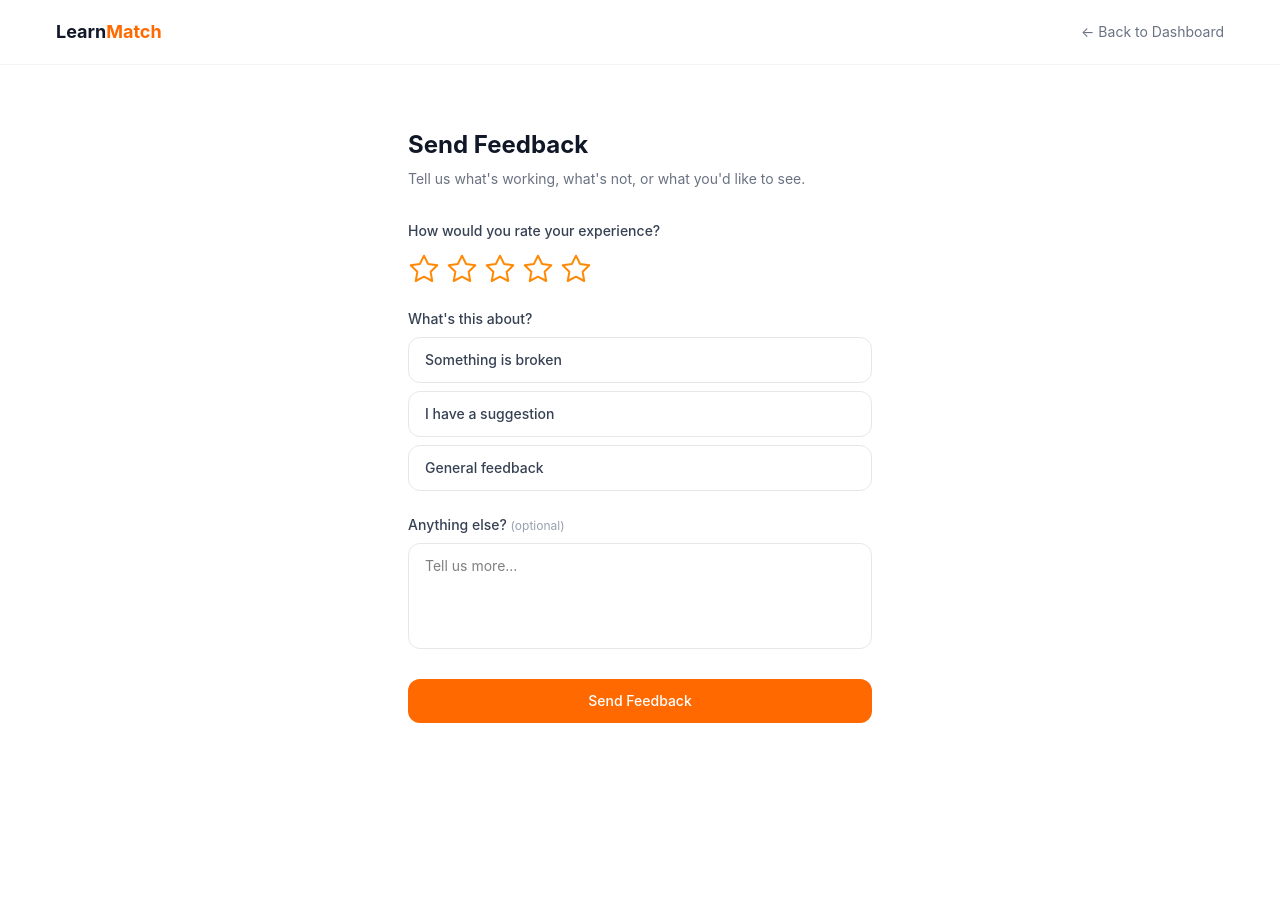
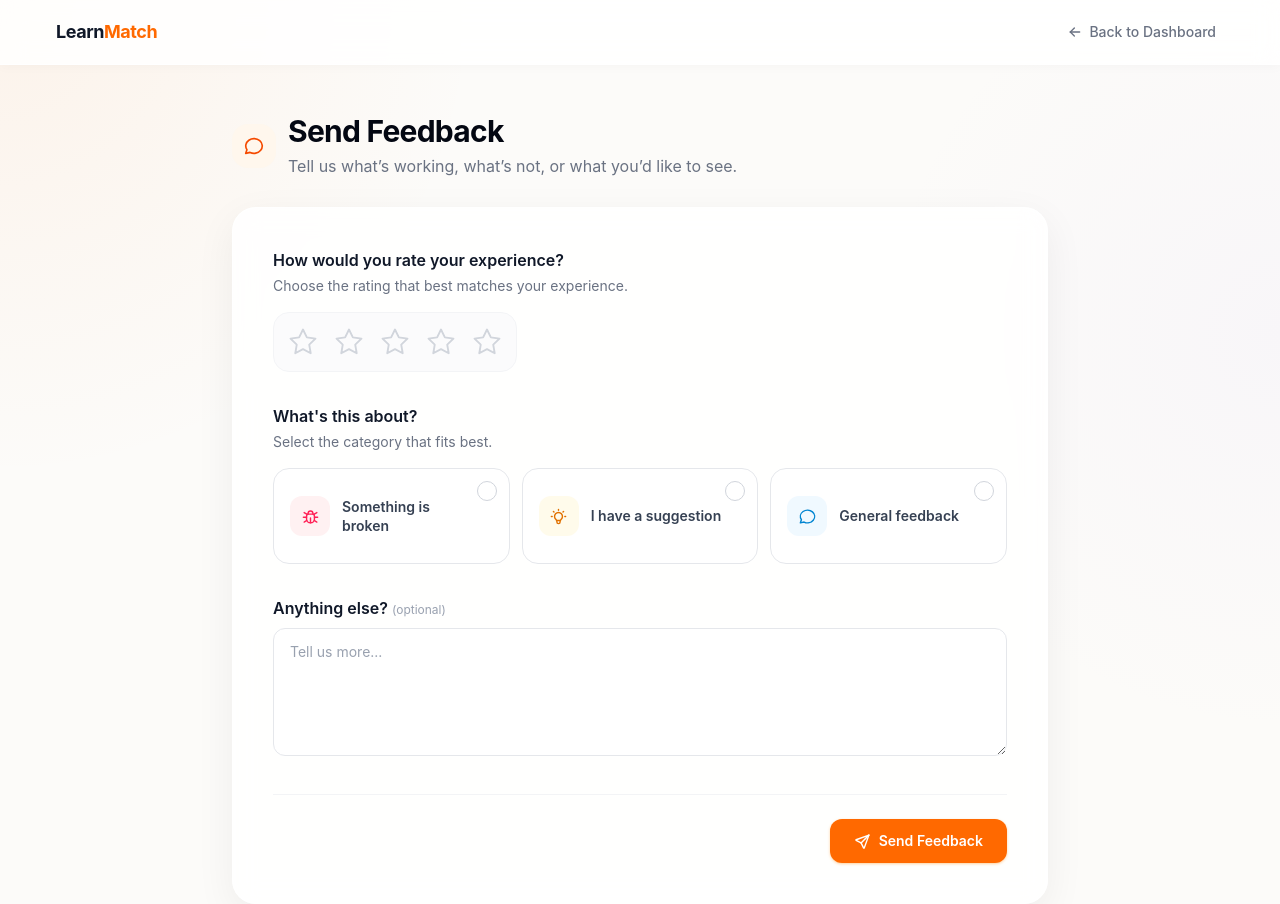
Before and after one commit to Shan-IT12/learnmatch, a React (Vite) app in the folder client/: page /feedback in a window 1280 px wide. Shown: the top 904 px of the page. Before the commit the page ends 800 px from the top, so only its background shows below. Built offline with nearby package versions, Linux system fonts and the light colour scheme; no server answers.

Commit message:
Improve feedback page design

```diff
--- a/client/src/pages/Feedback.jsx
+++ b/client/src/pages/Feedback.jsx
@@ -1,12 +1,25 @@
 import { useState } from 'react'
 import { useNavigate } from 'react-router-dom'
-import { IconStar, IconStarFilled } from '@tabler/icons-react'
+import {
+  IconAlertTriangle,
+  IconArrowLeft,
+  IconBug,
+  IconBulb,
+  IconCheck,
+  IconCircleCheck,
+  IconMessageCircle,
+  IconSend,
+  IconStar,
+  IconStarFilled,
+} from '@tabler/icons-react'
 
 const categories = [
-  { value: 'Bug Report', label: 'Something is broken' },
-  { value: 'Suggestion', label: 'I have a suggestion' },
-  { value: 'General Feedback', label: 'General feedback' },
+  { value: 'Bug Report', label: 'Something is broken', icon: IconBug, iconClass: 'bg-rose-50 text-rose-500' },
+  { value: 'Suggestion', label: 'I have a suggestion', icon: IconBulb, iconClass: 'bg-amber-50 text-amber-600' },
+  { value: 'General Feedback', label: 'General feedback', icon: IconMessageCircle, iconClass: 'bg-sky-50 text-sky-600' },
 ]
+
+const ratingLabels = ['', 'Poor', 'Fair', 'Good', 'Very Good', 'Excellent']
 
 function Feedback() {
   const navigate = useNavigate()
@@ -61,133 +74,153 @@ function Feedback() {
 
   if (submitted) {
     return (
-      <div className="min-h-screen bg-white">
-        <nav className="bg-white border-b border-gray-100 px-5 sm:px-8 lg:px-14 py-[18px] flex justify-between items-center gap-3">
+      <div className="relative min-h-screen overflow-hidden bg-[#fcfbf9] text-gray-900">
+        <div className="pointer-events-none absolute inset-0 bg-[radial-gradient(circle_at_top_left,rgba(251,146,60,0.08),transparent_30%),radial-gradient(circle_at_100%_35%,rgba(196,181,253,0.07),transparent_28%)]" />
+        <nav className="relative z-10 flex items-center justify-between gap-3 border-b border-white/80 bg-white/85 px-4 py-4 shadow-[0_1px_12px_rgba(15,23,42,0.03)] backdrop-blur-md sm:px-8 lg:px-14">
           <button
             onClick={() => navigate('/dashboard')}
-            className="text-lg font-bold text-gray-900 hover:opacity-80 transition"
+            className="text-lg font-bold tracking-tight text-gray-900 transition hover:opacity-75"
           >
             Learn<span className="text-orange-500">Match</span>
           </button>
+          <button onClick={() => navigate('/dashboard')} className="inline-flex items-center gap-1.5 rounded-lg px-2 py-1.5 text-xs font-medium text-gray-500 transition hover:bg-gray-50 hover:text-gray-900 sm:text-sm">
+            <IconArrowLeft size={16} stroke={2} /> Back to Dashboard
+          </button>
         </nav>
-        <div className="max-w-md mx-auto px-5 sm:px-6 py-16 sm:py-24 text-center">
-          <div className="w-16 h-16 rounded-full bg-green-50 flex items-center justify-center mb-6 mx-auto">
-            <svg className="w-8 h-8 text-green-600" fill="none" stroke="currentColor" viewBox="0 0 24 24">
-              <path strokeLinecap="round" strokeLinejoin="round" strokeWidth={2} d="M5 13l4 4L19 7" />
-            </svg>
-          </div>
-          <h1 className="text-2xl font-bold text-gray-900 mb-2">Thanks for your feedback!</h1>
-          <p className="text-sm text-gray-500 mb-8">It genuinely helps us improve LearnMatch.</p>
-          <button
-            onClick={() => navigate('/dashboard')}
-            className="bg-orange-500 text-white px-6 py-3 rounded-xl font-medium hover:bg-orange-600 transition text-sm"
-          >
-            Back to Dashboard
+        <main className="relative z-0 mx-auto flex max-w-3xl items-center px-4 py-12 sm:px-8 sm:py-20">
+          <section className="w-full rounded-3xl border border-white/80 bg-white/85 px-5 py-10 text-center shadow-[0_12px_40px_rgba(15,23,42,0.06)] backdrop-blur-md sm:px-10 sm:py-14">
+            <div className="mx-auto flex h-16 w-16 items-center justify-center rounded-2xl bg-emerald-50 text-emerald-600"><IconCircleCheck size={34} stroke={1.8} /></div>
+            <h1 className="mt-6 text-2xl font-bold tracking-tight text-gray-950">Thanks for your feedback!</h1>
+            <p className="mt-2 text-sm text-gray-500">It genuinely helps us improve LearnMatch.</p>
+            <button onClick={() => navigate('/dashboard')} className="mt-8 inline-flex items-center justify-center gap-2 rounded-xl bg-orange-500 px-6 py-3 text-sm font-semibold text-white shadow-sm shadow-orange-200 transition hover:-translate-y-0.5 hover:bg-orange-600 focus:outline-none focus:ring-4 focus:ring-orange-100">
+              <IconArrowLeft size={16} stroke={2} /> Back to Dashboard
             </button>
-        </div>
+          </section>
+        </main>
       </div>
     )
   }
 
   return (
-    <div className="min-h-screen bg-white">
-      <nav className="bg-white border-b border-gray-100 px-5 sm:px-8 lg:px-14 py-[18px] flex justify-between items-center gap-3">
+    <div className="relative min-h-screen overflow-hidden bg-[#fcfbf9] text-gray-900">
+      <div className="pointer-events-none absolute inset-0 bg-[radial-gradient(circle_at_top_left,rgba(251,146,60,0.08),transparent_30%),radial-gradient(circle_at_100%_35%,rgba(196,181,253,0.07),transparent_28%)]" />
+      <nav className="relative z-10 flex items-center justify-between gap-3 border-b border-white/80 bg-white/85 px-4 py-4 shadow-[0_1px_12px_rgba(15,23,42,0.03)] backdrop-blur-md sm:px-8 lg:px-14">
         <button
           onClick={() => navigate('/dashboard')}
-          className="text-lg font-bold text-gray-900 hover:opacity-80 transition"
+          className="text-lg font-bold tracking-tight text-gray-900 transition hover:opacity-75"
         >
           Learn<span className="text-orange-500">Match</span>
         </button>
         <button
           onClick={() => navigate('/dashboard')}
-          className="text-sm text-gray-500 hover:text-gray-900 transition"
+          className="inline-flex items-center gap-1.5 rounded-lg px-2 py-1.5 text-xs font-medium text-gray-500 transition hover:bg-gray-50 hover:text-gray-900 sm:text-sm"
         >
-          ← Back to Dashboard
+          <IconArrowLeft size={16} stroke={2} /> Back to Dashboard
         </button>
       </nav>
 
-      <div className="max-w-lg mx-auto px-5 sm:px-6 py-10 sm:py-16">
-        <h1 className="text-2xl font-bold text-gray-900 mb-2">Send Feedback</h1>
-        <p className="text-sm text-gray-500 mb-8">
-          Tell us what's working, what's not, or what you'd like to see.
-        </p>
+      <main className="relative z-0 mx-auto max-w-4xl px-4 py-7 sm:px-8 sm:py-10 lg:px-10 lg:py-12">
+        <header className="mb-7">
+          <div className="flex items-center gap-3">
+            <span className="flex h-11 w-11 shrink-0 items-center justify-center rounded-2xl bg-orange-50 text-orange-600"><IconMessageCircle size={22} stroke={1.8} /></span>
+            <div>
+              <h1 className="text-2xl font-bold tracking-tight text-gray-950 sm:text-3xl">Send Feedback</h1>
+              <p className="mt-1 text-sm leading-relaxed text-gray-500 sm:text-base">Tell us what’s working, what’s not, or what you’d like to see.</p>
+            </div>
+          </div>
+        </header>
 
         {error && (
-          <div className="bg-red-50 text-red-600 px-4 py-3 rounded-xl text-sm mb-6">
-            {error}
+          <div role="alert" className="mb-6 flex items-start gap-3 rounded-2xl border border-red-100 bg-red-50/90 px-4 py-3 text-sm text-red-600 shadow-sm">
+            <IconAlertTriangle size={18} stroke={1.8} className="mt-0.5 shrink-0" /> {error}
           </div>
         )}
 
-        <form onSubmit={handleSubmit} className="space-y-6">
+        <form onSubmit={handleSubmit} className="space-y-8 rounded-3xl border border-white/80 bg-white/85 p-5 shadow-[0_12px_40px_rgba(15,23,42,0.06)] backdrop-blur-md sm:p-8 lg:p-10">
 
-          <div>
-            <label className="block text-sm font-medium text-gray-700 mb-3">
+          <fieldset>
+            <legend className="text-base font-semibold text-gray-900">
               How would you rate your experience?
-            </label>
-            <div className="flex gap-1.5">
+            </legend>
+            <p className="mt-1 text-sm text-gray-500">Choose the rating that best matches your experience.</p>
+            <div className="mt-4 flex flex-wrap items-center gap-3">
+              <div className="flex gap-1 rounded-2xl border border-gray-100 bg-gray-50/70 p-2">
               {[1, 2, 3, 4, 5].map((star) => (
                 <button
                   key={star}
                   type="button"
+                  aria-label={`${star} out of 5 — ${ratingLabels[star]}`}
+                  aria-pressed={rating === star}
                   onClick={() => setRating(star)}
                   onMouseEnter={() => setHoverRating(star)}
                   onMouseLeave={() => setHoverRating(0)}
-                  className="text-orange-400 transition-transform hover:scale-110"
+                  className="rounded-xl p-1.5 text-orange-400 transition hover:scale-110 hover:bg-white focus:outline-none focus:ring-2 focus:ring-orange-300"
                 >
                   {(hoverRating || rating) >= star ? (
-                    <IconStarFilled size={32} />
+                    <IconStarFilled size={30} />
                   ) : (
-                    <IconStar size={32} stroke={1.5} />
+                    <IconStar size={30} stroke={1.5} className="text-gray-300" />
                   )}
                 </button>
               ))}
               </div>
+              {rating > 0 && <span className="rounded-full bg-orange-50 px-3 py-1.5 text-xs font-bold text-orange-700">{ratingLabels[rating]}</span>}
             </div>
+          </fieldset>
+
+          <fieldset>
+            <legend className="text-base font-semibold text-gray-900">
+              What's this about?
+            </legend>
+            <p className="mt-1 text-sm text-gray-500">Select the category that fits best.</p>
+            <div className="mt-4 grid gap-3 sm:grid-cols-2 lg:grid-cols-3">
+              {categories.map((cat) => {
+                const CategoryIcon = cat.icon
+                const selected = category === cat.value
+                return (
+                <label
+                  key={cat.value}
+                  className={`relative flex min-h-24 cursor-pointer items-center gap-3 rounded-2xl border p-4 transition focus-within:ring-4 focus-within:ring-orange-100 ${
+                    selected
+                      ? 'border-orange-300 bg-orange-50/70 shadow-sm'
+                      : 'border-gray-200 bg-white hover:border-orange-200 hover:bg-orange-50/30'
+                  }`}
+                >
+                  <input type="radio" name="feedback-category" value={cat.value} checked={selected} onChange={() => setCategory(cat.value)} className="sr-only" />
+                  <span className={`flex h-10 w-10 shrink-0 items-center justify-center rounded-xl ${cat.iconClass}`}><CategoryIcon size={19} stroke={1.8} /></span>
+                  <span className="pr-5 text-sm font-semibold leading-snug text-gray-700">{cat.label}</span>
+                  <span className={`absolute right-3 top-3 flex h-5 w-5 items-center justify-center rounded-full border transition ${selected ? 'border-orange-500 bg-orange-500 text-white' : 'border-gray-300 bg-white text-transparent'}`}><IconCheck size={13} stroke={2.5} /></span>
+                </label>
+                )
+              })}
+            </div>
+          </fieldset>
 
           <div>
-            <label className="block text-sm font-medium text-gray-700 mb-2">
-              What's this about?
-            </label>
-            <div className="space-y-2">
-              {categories.map((cat) => (
-                <button
-                  key={cat.value}
-                  type="button"
-                  onClick={() => setCategory(cat.value)}
-                  className={`w-full text-left px-4 py-3 rounded-xl border text-sm font-medium transition ${
-                    category === cat.value
-                      ? 'bg-orange-500 text-white border-orange-500'
-                      : 'bg-white text-gray-700 border-gray-200 hover:border-orange-300'
-                  }`}
-                >
-                  {cat.label}
-                </button>
-              ))}
-            </div>
-          </div>
-
-          <div>
-            <label className="block text-sm font-medium text-gray-700 mb-2">
+            <label htmlFor="feedback-comment" className="mb-2 block text-base font-semibold text-gray-900">
               Anything else? <span className="text-gray-400 font-normal text-xs">(optional)</span>
             </label>
             <textarea
+              id="feedback-comment"
               value={comment}
               onChange={(e) => setComment(e.target.value)}
               rows={4}
               placeholder="Tell us more..."
-              className="w-full border border-gray-200 rounded-xl px-4 py-3 text-sm focus:outline-none focus:ring-2 focus:ring-orange-400 resize-none"
+              className="min-h-32 w-full resize-y rounded-xl border border-gray-200 bg-white px-4 py-3 text-sm leading-relaxed outline-none transition placeholder:text-gray-400 focus:border-orange-300 focus:ring-4 focus:ring-orange-100"
             />
           </div>
 
+          <div className="flex justify-end border-t border-gray-100 pt-6">
             <button
               type="submit"
               disabled={submitting}
-            className="w-full bg-orange-500 text-white py-3 rounded-xl font-medium hover:bg-orange-600 transition text-sm disabled:opacity-50"
+              className="inline-flex w-full items-center justify-center gap-2 rounded-xl bg-orange-500 px-6 py-3 text-sm font-semibold text-white shadow-sm shadow-orange-200 transition hover:-translate-y-0.5 hover:bg-orange-600 hover:shadow-md focus:outline-none focus:ring-4 focus:ring-orange-100 disabled:cursor-not-allowed disabled:opacity-50 sm:w-auto"
             >
-            {submitting ? 'Sending...' : 'Send Feedback'}
+              {submitting ? 'Sending...' : <><IconSend size={17} stroke={2} /> Send Feedback</>}
             </button>
+          </div>
         </form>
-      </div>
+      </main>
     </div>
   )
 }
```
Lines whose indentation alone changed are shown as unchanged.
